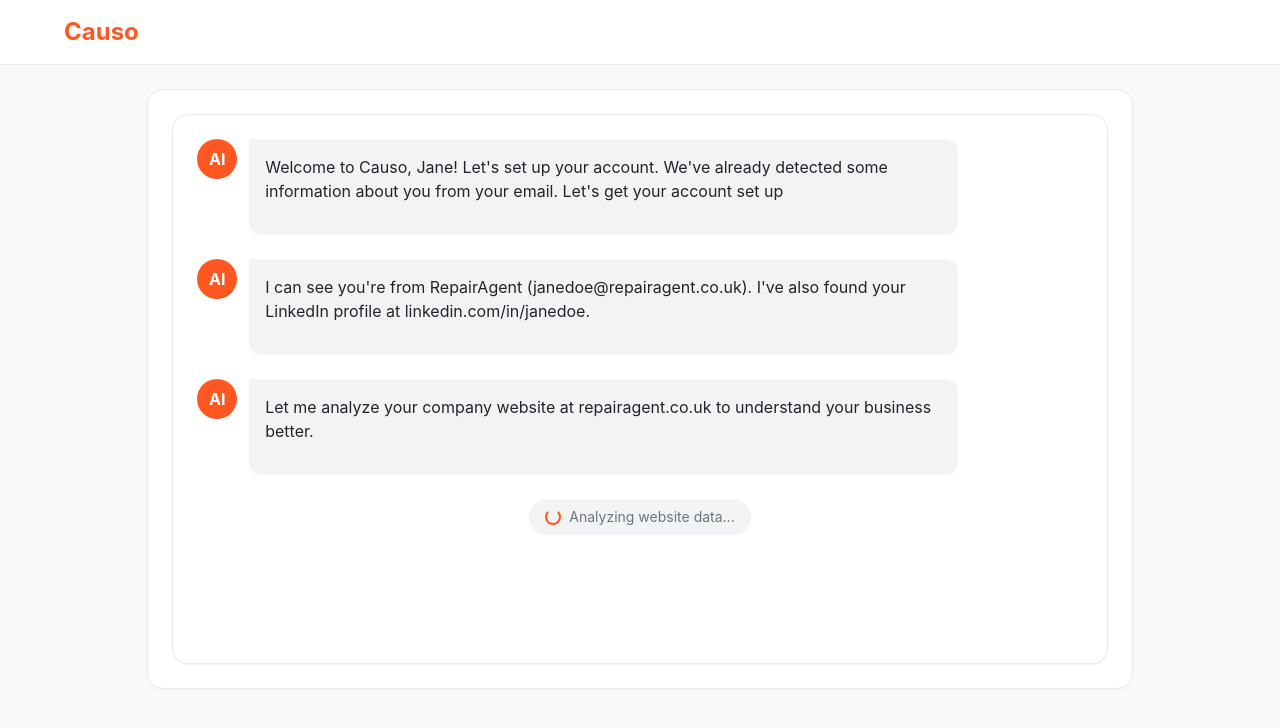
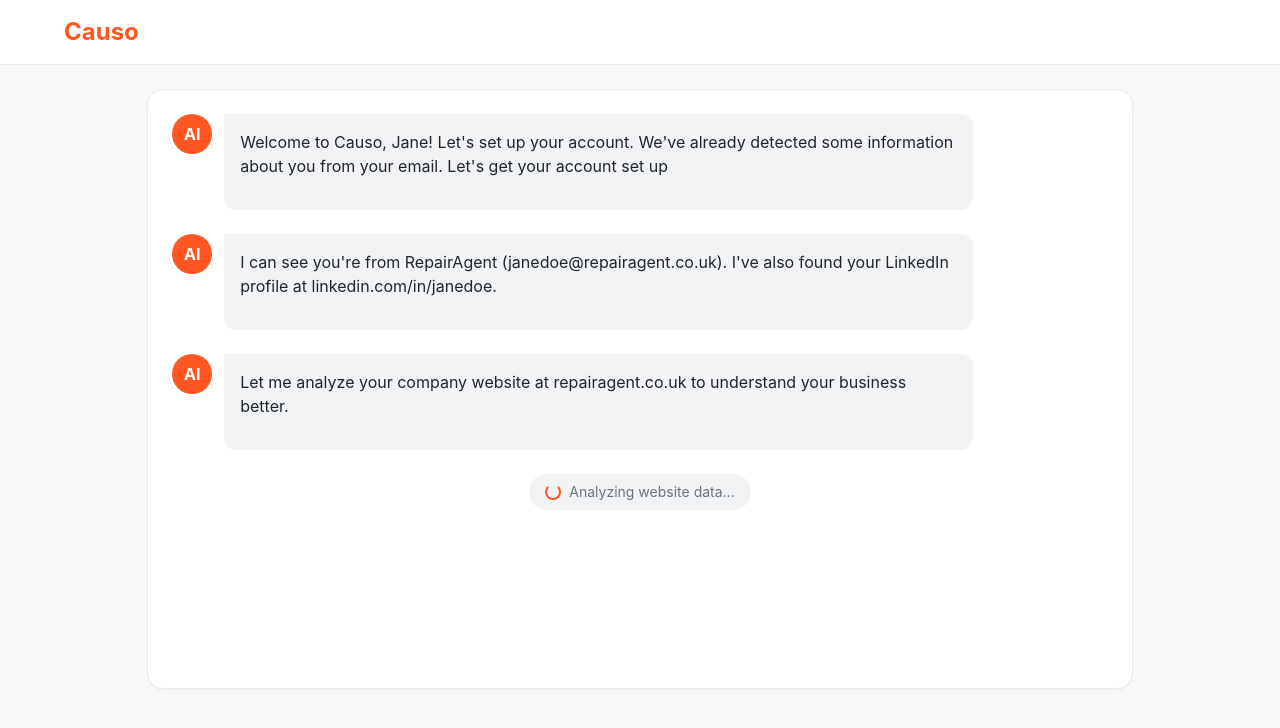
Before and after one commit to IvanCauso/DEMO2, a React app: page /ai-onboarding in a window 1280 px wide. Shown: the top 728 px of the page. Built offline with nearby package versions, Linux system fonts and the light colour scheme; the HTML template or start-up script is replaced by a standard one.

Commit message:
Updated AIOnboarding.tsx

```diff
--- a/src/pages/AIOnboarding.tsx
+++ b/src/pages/AIOnboarding.tsx
@@ -517,7 +517,6 @@
       <main className="flex-1 p-6 flex flex-col">
         <div className="max-w-[80%] mx-auto w-full flex-1 flex flex-col">
           <div className="bg-white p-6 rounded-xl border border-gray-200 shadow-sm flex flex-col h-[600px]">
-          <div className="bg-white p-6 rounded-xl border border-gray-200 shadow-sm flex flex-col flex-1">
             <div
               ref={chatContainerRef}
               className="flex-1 overflow-y-auto mb-6 min-h-0"
@@ -557,7 +556,6 @@
             )}
           </div>
         </div>
-        </div>
       </main>
 
       {/* Paywall Modal */}
```
